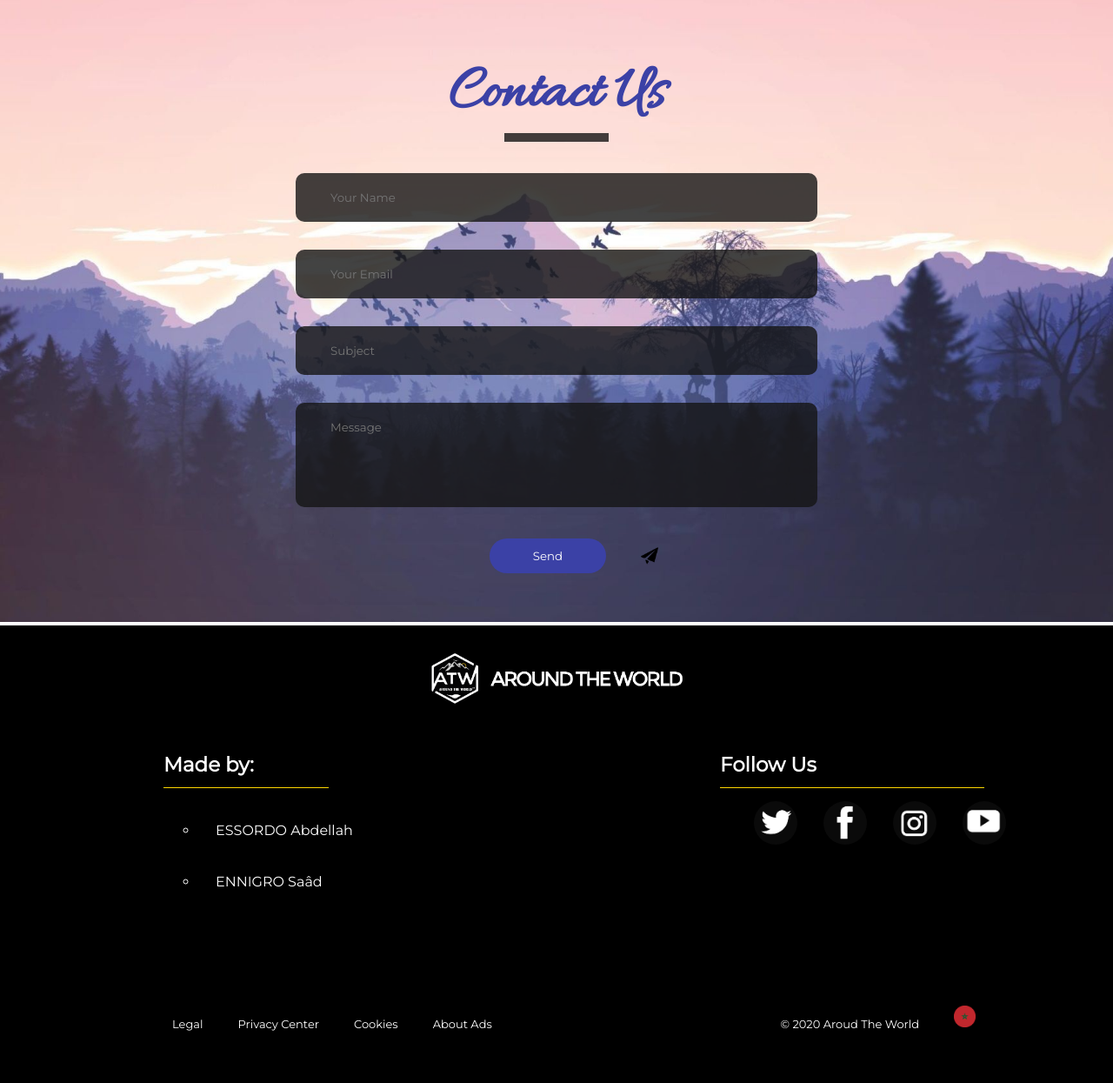
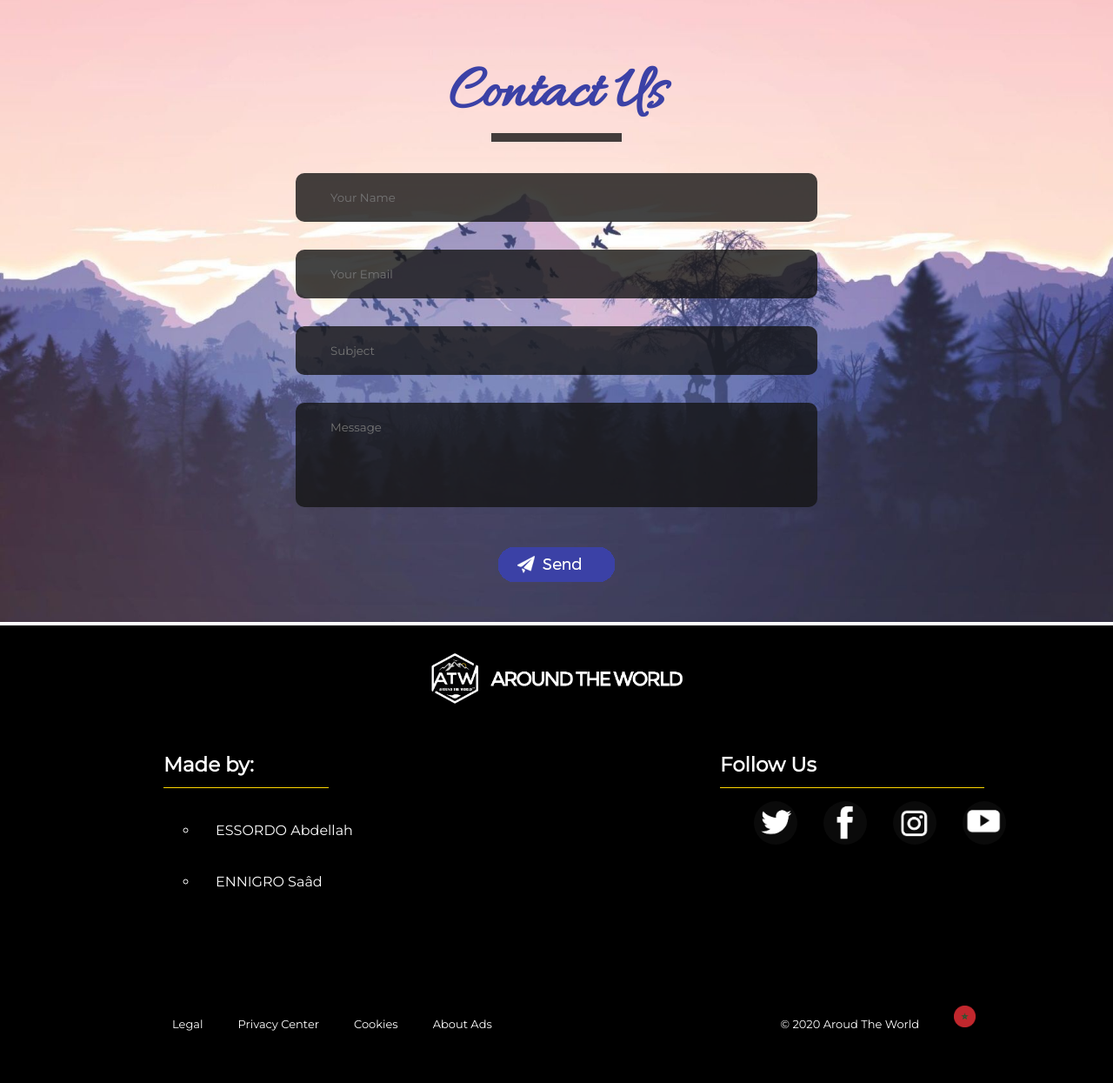
Before and after one commit to abdoessordo/official, a PHP site: page /contact.html in a window 1280 px wide. Shown: the part 85-1330 px from the top of the page at 87% size. Run offline with PHP 8.4, Linux system fonts and the light colour scheme; some web fonts are replaced.

Commit message:
Add files via upload

```diff
--- a/contact.html
+++ b/contact.html
@@ -32,14 +32,7 @@
                     <input type="email" name="email" class=" fill contact-form-text" placeholder="Your Email">
                     <input type="text" name="subject" class="fill contact-form-text" placeholder="Subject">
                     <textarea class="fill contact-form-text" name="message" placeholder="Message"></textarea>
-                    <ul class="same-line">
-                            <li>
-                                <input type="submit" name="submit" class="contact-form-btn" value="Send">
-                            </li>
-                            <li>
-                                <img class="send"  src="send.png" width="20px" height="20px">
-                            </li>
-                    </ul>
+                    <input type="submit" name="submit" class="contact-form-btn" value="">
                 </form>
             </div>
 
--- a/contact_us.css
+++ b/contact_us.css
@@ -1,4 +1,4 @@
-@import url('https://fonts.googleapis.com/css?family=Allura|Josefin+Sans');
+@import url('https://fonts.googleapis.com/css?family=Allura|Josefin +Sans');
 
 *{
     margin: 0;
@@ -32,7 +32,7 @@ body, html{
     color: #ddd;
 }
 .border{
-    width: 120px;
+    width: 150px;
     height: 10px;
     background: rgba(20, 20, 20, 0.8);
     margin: 0 auto;
@@ -82,19 +82,20 @@ textarea.contact-form-text{
 }
 
 .contact-form-btn{
-    display: flex;
-    justify-content: center;
+    margin: 30px auto 10px auto;
+    width: 134px;
+    height: 40px;
+    background-color: transparent;
     border: 0;
-    background: #3B41A6;
+    background-image: url(sendbutton1.png);
     color: #fff;
-    padding: 12px 50px;
-    border-radius: 20px;
     cursor: pointer;
-    transition: 0.5s;
+    transition: 0.3s;
 }
 
 .contact-form-btn:hover{
-    background: #2980b9;
+    background-image: url(sendbutton2.png);
+    transition: 0.3s;
 }
 
 
@@ -134,3 +135,13 @@ textarea.contact-form-text{
     flex-wrap: wrap;
     align-items: flex-end;
 }
+
+.sendbtn{
+    background-color: transparent;
+    background-image: url(sendbutton.png);
+    padding: 0;
+    margin: 0;
+    border: 0;
+    margin: 0 auto;
+    cursor: pointer;
+}
```
Also changed, not shown: sendbutton1.png (added), sendbutton2.png (added).
